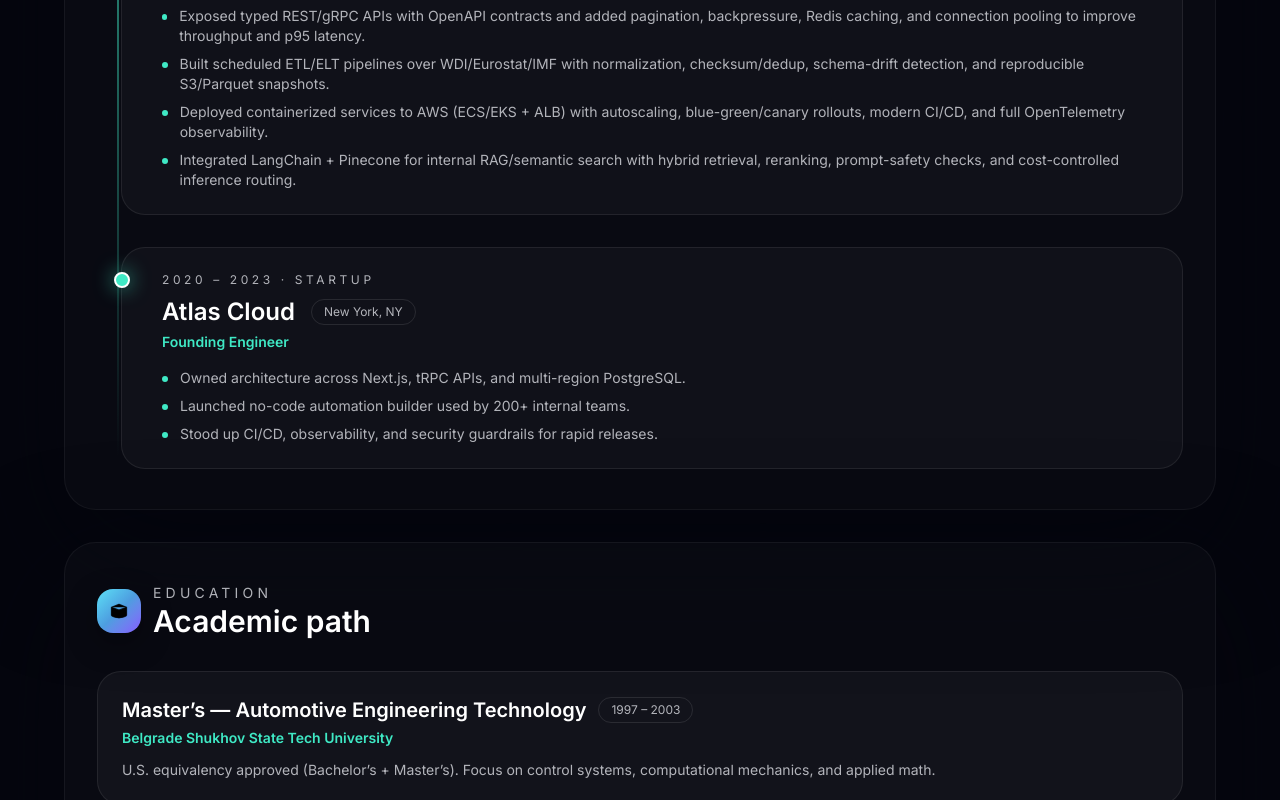
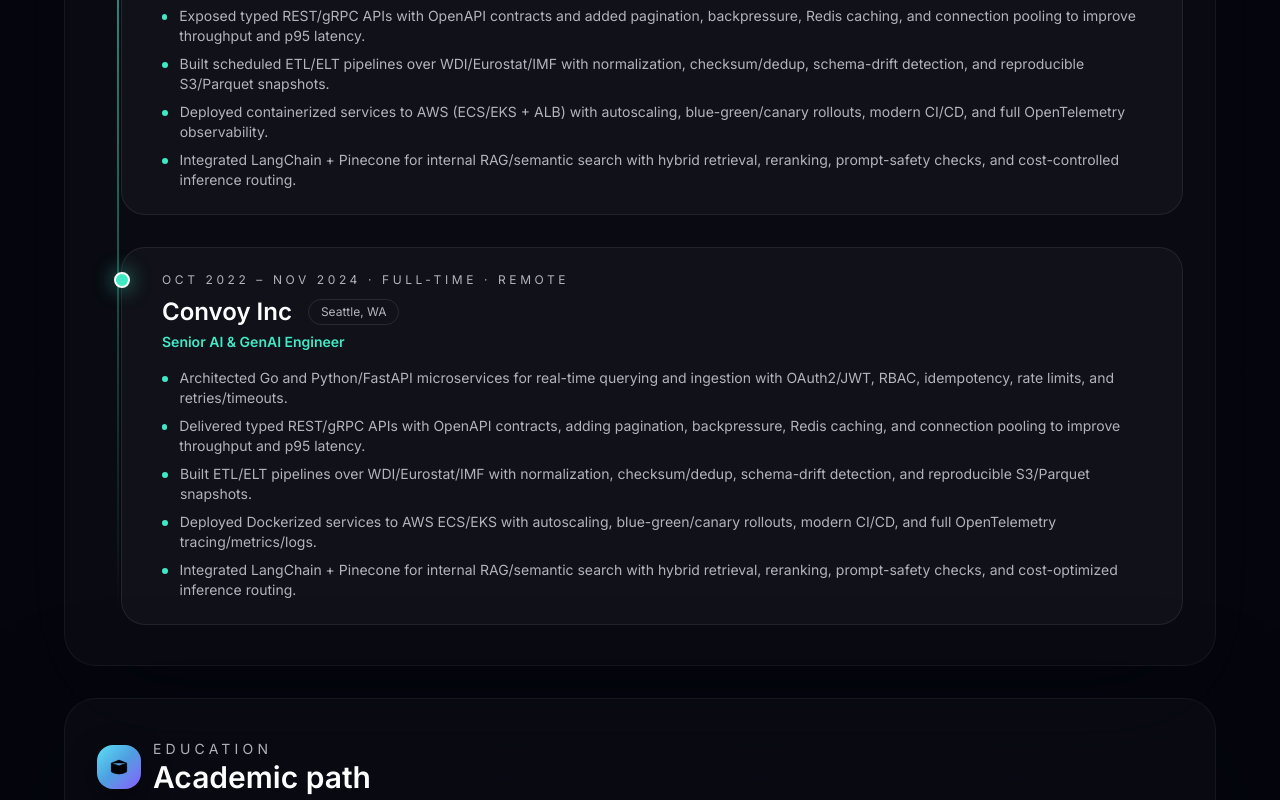
Before and after one commit to CryptoAardvark/Adrian-portfolio, a Next.js app: page / in a window 1280 px wide. Shown: the part 5470-6270 px from the top of the page. Built offline with nearby package versions, Linux system fonts and the light colour scheme.

Commit message:
feat: added convoy inc

```diff
--- a/data/content.ts
+++ b/data/content.ts
@@ -115,7 +115,7 @@
     company: "FynCom",
     role: "Lead AI & Backend Engineer",
     period: "Nov 2023 - Oct 2025 · Part-time · Remote",
-    location: "NY, NY, US",
+    location: "NY, NY",
     highlights: [
       "Designed Python (FastAPI/Flask) microservices with typed REST/GraphQL schemas, rate-limits, idempotency, retries/timeouts, and RBAC.",
       "Rebuilt the GraphQL data layer with field-level auth, batching, and caching to reduce P95 latency across large catalogs.",
@@ -139,14 +139,16 @@
     ],
   },
   {
-    company: "Atlas Cloud",
-    role: "Founding Engineer",
-    period: "2020 – 2023 · Startup",
-    location: "New York, NY",
+    company: "Convoy Inc",
+    role: "Senior AI & GenAI Engineer",
+    period: "Oct 2022 – Nov 2024 · Full-time · Remote",
+    location: "Seattle, WA",
     highlights: [
-      "Owned architecture across Next.js, tRPC APIs, and multi-region PostgreSQL.",
-      "Launched no-code automation builder used by 200+ internal teams.",
-      "Stood up CI/CD, observability, and security guardrails for rapid releases.",
+      "Architected Go and Python/FastAPI microservices for real-time querying and ingestion with OAuth2/JWT, RBAC, idempotency, rate limits, and retries/timeouts.",
+      "Delivered typed REST/gRPC APIs with OpenAPI contracts, adding pagination, backpressure, Redis caching, and connection pooling to improve throughput and p95 latency.",
+      "Built ETL/ELT pipelines over WDI/Eurostat/IMF with normalization, checksum/dedup, schema-drift detection, and reproducible S3/Parquet snapshots.",
+      "Deployed Dockerized services to AWS ECS/EKS with autoscaling, blue-green/canary rollouts, modern CI/CD, and full OpenTelemetry tracing/metrics/logs.",
+      "Integrated LangChain + Pinecone for internal RAG/semantic search with hybrid retrieval, reranking, prompt-safety checks, and cost-optimized inference routing.",
     ],
   },
 ];
```
